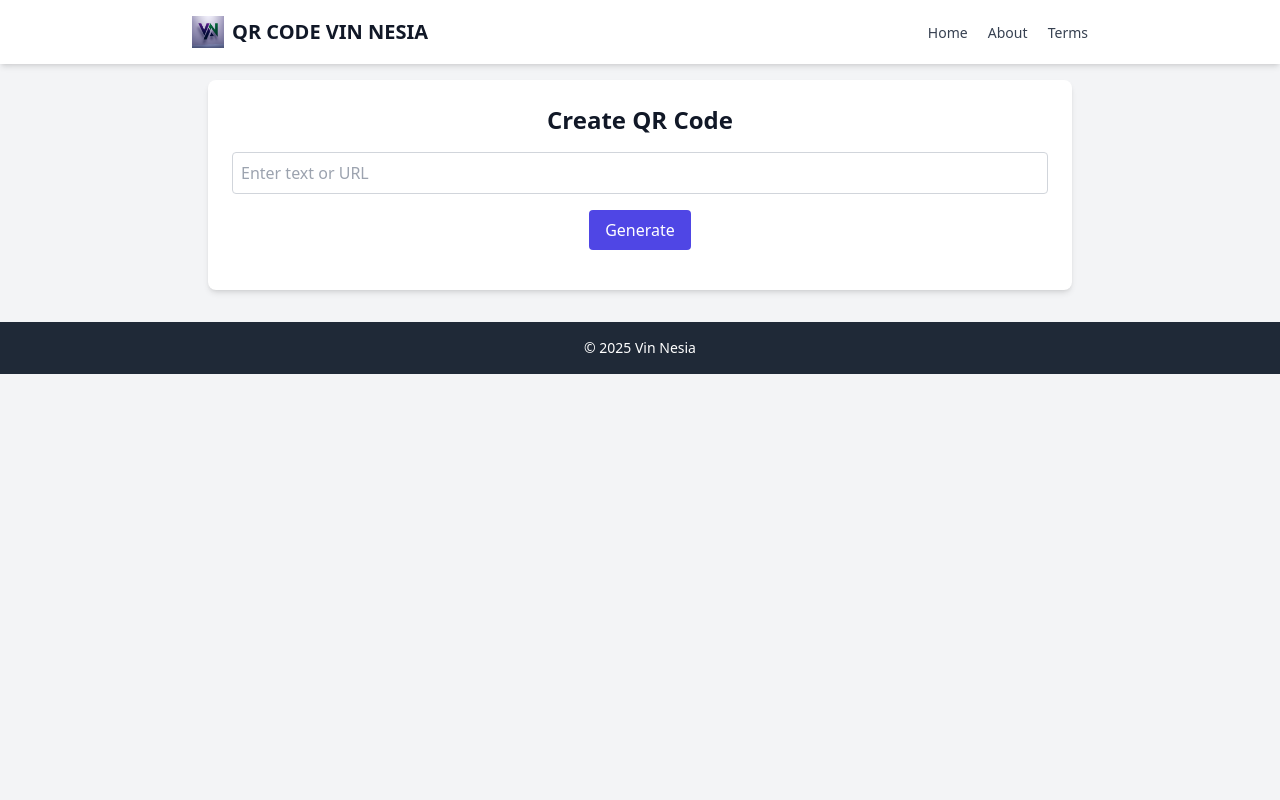
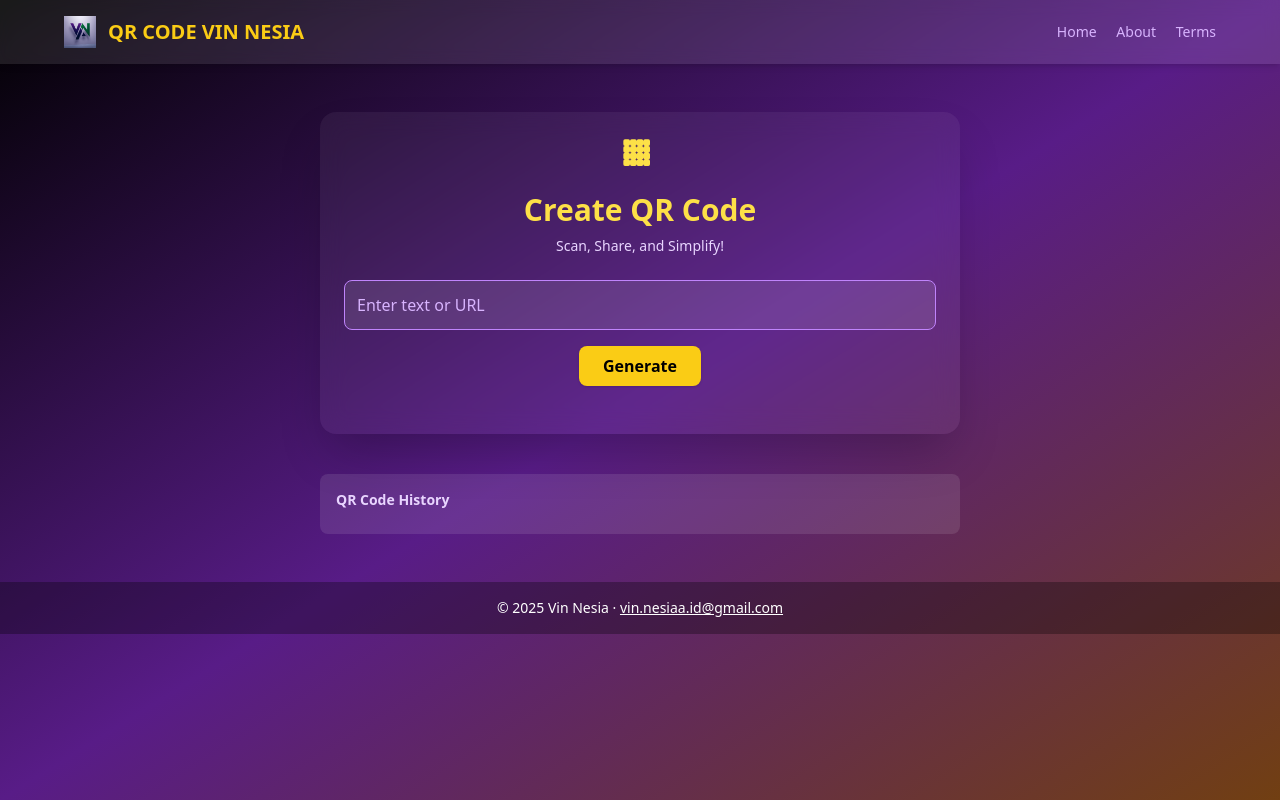
Before and after one commit to Vinnesiaaa/QR-, a plain HTML site: page index.html in a window 1280 px wide. Drawn offline with nearby package versions, Linux system fonts and the light colour scheme.

Commit message:
Add files via upload

```diff
--- a/index.html
+++ b/index.html
@@ -2,42 +2,69 @@
 <!DOCTYPE html>
 <html lang="en">
 <head>
-    <meta charset="UTF-8">
-    <meta name="viewport" content="width=device-width, initial-scale=1.0">
-    <meta name="description" content="Create custom QR codes with QR CODE VIN NESIA.">
-    <link href="https://cdn.tailwindcss.com" rel="stylesheet">
+  <meta charset="UTF-8" />
+  <meta name="viewport" content="width=device-width, initial-scale=1.0"/>
+  <meta name="description" content="Create stunning QR codes with VIN NESIA.">
+  <title>QR CODE VIN NESIA</title>
   <script src="https://cdn.tailwindcss.com"></script>
-    <title>QR CODE VIN NESIA</title>
+  <link rel="icon" href="favicon.ico" />
 </head>
-<body class="bg-gray-100 font-sans text-gray-800">
-    <header class="bg-white shadow-md p-4">
-        <div class="flex items-center justify-between max-w-4xl mx-auto">
-            <a href="https://www.vinnesia.my.id" class="flex items-center space-x-2">
-                <img src="logo.png" alt="Logo" class="w-8 h-8 object-contain">
-                <span class="text-xl font-bold text-gray-900">QR CODE VIN NESIA</span>
+<body class="bg-gradient-to-br from-black via-purple-900 to-yellow-900 min-h-screen font-sans text-white">
+
+  <header class="bg-white/10 backdrop-blur shadow-md p-4">
+    <div class="flex items-center justify-between max-w-6xl mx-auto">
+      <a href="https://www.vinnesia.my.id" class="flex items-center space-x-3">
+        <img src="logo.png" alt="Logo" class="w-8 h-8 object-contain" style="max-width: 32px; max-height: 32px;">
+        <span class="text-lg sm:text-xl font-extrabold text-yellow-400">QR CODE VIN NESIA</span>
       </a>
-            <nav class="space-x-4">
-                <a href="index.html" class="text-sm text-gray-700 hover:text-indigo-600">Home</a>
-                <a href="about.html" class="text-sm text-gray-700 hover:text-indigo-600">About</a>
-                <a href="terms.html" class="text-sm text-gray-700 hover:text-indigo-600">Terms</a>
+      <nav class="space-x-4 text-sm font-medium">
+        <a href="index.html" class="hover:underline text-purple-300">Home</a>
+        <a href="about.html" class="hover:underline text-purple-300">About</a>
+        <a href="terms.html" class="hover:underline text-purple-300">Terms</a>
       </nav>
     </div>
   </header>
-    <main class="max-w-4xl mx-auto p-4">
-        <section class="bg-white rounded-lg shadow-md p-6 text-center">
-            <h1 class="text-2xl font-bold text-gray-900 mb-4">Create QR Code</h1>
-            <input type="text" id="qrInput" placeholder="Enter text or URL" class="w-full p-2 border border-gray-300 rounded mb-4">
-            <button onclick="generateQR()" class="bg-indigo-600 text-white px-4 py-2 rounded hover:bg-indigo-500">Generate</button>
-            <div id="qrCode" class="mt-4"></div>
-            <button onclick="downloadQR()" id="downloadBtn" class="bg-green-600 text-white px-4 py-2 rounded hover:bg-green-500 mt-2 hidden">Download PNG</button>
+
+  <main class="max-w-2xl mx-auto mt-12 px-4">
+    <section class="bg-white/5 backdrop-blur-md rounded-2xl shadow-2xl p-6 text-center">
+      <div class="flex justify-center mb-4">
+        <svg class="w-10 h-10 text-yellow-300" fill="none" stroke="currentColor" stroke-width="2"
+          viewBox="0 0 24 24" xmlns="http://www.w3.org/2000/svg">
+          <path stroke-linecap="round" stroke-linejoin="round"
+            d="M3 3h2v2H3V3zm2 4H3v2h2V7zm2-4h2v2H7V3zm0 4h2v2H7V7zm4-4h2v2h-2V3zm0 4h2v2h-2V7zm4-4h2v2h-2V3zm0 4h2v2h-2V7zM3 11h2v2H3v-2zm4 0h2v2H7v-2zm4 0h2v2h-2v-2zm4 0h2v2h-2v-2zM3 15h2v2H3v-2zm4 0h2v2H7v-2zm4 0h2v2h-2v-2zm4 0h2v2h-2v-2z"></path>
+        </svg>
+      </div>
+      <h1 class="text-3xl font-bold text-yellow-300 mb-2">Create QR Code</h1>
+      <p class="text-sm text-purple-200 mb-6">Scan, Share, and Simplify!</p>
+
+      <input type="text" id="qrInput"
+        class="w-full p-3 rounded-lg bg-white/10 text-white border border-purple-400 placeholder-purple-300 focus:outline-none focus:ring-2 focus:ring-yellow-400"
+        placeholder="Enter text or URL">
+      <button onclick="generateQR()"
+        class="mt-4 bg-yellow-400 hover:bg-yellow-300 transition px-6 py-2 rounded-lg text-black font-semibold shadow">
+        Generate
+      </button>
+      <div id="qrCode" class="mt-6 flex justify-center"></div>
+      <button onclick="downloadQR()" id="downloadBtn"
+        class="hidden mt-4 bg-purple-500 hover:bg-purple-400 px-5 py-2 text-white font-semibold rounded shadow">
+        Download PNG
+      </button>
+    </section>
+
+    <section class="mt-10 bg-white/10 p-4 rounded-lg">
+      <h2 class="text-sm font-semibold text-purple-200 mb-2">QR Code History</h2>
+      <ul id="historyList" class="text-xs text-white space-y-1 list-disc list-inside"></ul>
     </section>
   </main>
-    <footer class="bg-gray-800 text-white p-4 text-center mt-4">
-        <p class="text-sm">© 2025 Vin Nesia</p>
+
+  <footer class="mt-12 p-4 text-center text-sm bg-black/30 text-white">
+    © 2025 Vin Nesia · <a href="mailto:vin.nesiaa.id@gmail.com" class="underline hover:text-yellow-400">vin.nesiaa.id@gmail.com</a>
   </footer>
+
   <script src="https://cdn.rawgit.com/davidshimjs/qrcodejs/gh-pages/qrcode.min.js"></script>
   <script>
     let qrCodeInstance = null;
+
     function generateQR() {
       const input = document.getElementById('qrInput').value;
       const qrCodeDiv = document.getElementById('qrCode');
@@ -45,6 +72,16 @@
       qrCodeDiv.innerHTML = '';
       downloadBtn.classList.add('hidden');
       if (!input) return;
+
+      // Simpan ke localStorage history
+      const history = JSON.parse(localStorage.getItem("qrHistory") || "[]");
+      if (!history.includes(input)) {
+        history.unshift(input);
+        if (history.length > 10) history.pop();
+        localStorage.setItem("qrHistory", JSON.stringify(history));
+        renderHistory();
+      }
+
       if (qrCodeInstance) qrCodeInstance.clear();
       qrCodeInstance = new QRCode(qrCodeDiv, {
         text: input,
@@ -55,6 +92,7 @@
       });
       downloadBtn.classList.remove('hidden');
     }
+
     function downloadQR() {
       const qrCodeDiv = document.getElementById('qrCode');
       const canvas = qrCodeDiv.getElementsByTagName('canvas')[0];
@@ -65,6 +103,20 @@
         link.click();
       }
     }
+
+    function renderHistory() {
+      const list = document.getElementById('historyList');
+      const history = JSON.parse(localStorage.getItem("qrHistory") || "[]");
+      list.innerHTML = '';
+      history.forEach(item => {
+        const li = document.createElement("li");
+        li.textContent = item;
+        list.appendChild(li);
+      });
+    }
+
+    // Initial render
+    renderHistory();
   </script>
 </body>
 </html>
```
Also changed, not shown: about.html (+22 -22 lines), terms.html (+22 -22 lines). Lines whose indentation alone changed are shown as unchanged.
